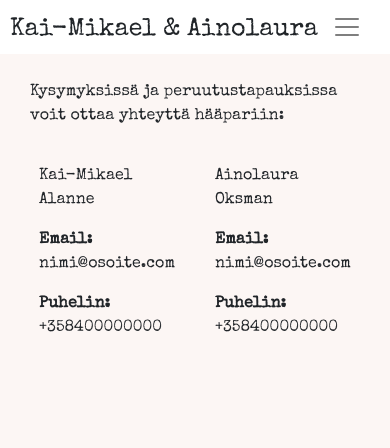
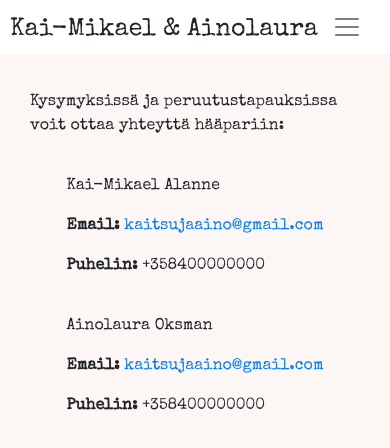
Before and after one commit to kmalanne/wedding-page, a React (Create React App) app: page /contact in a window 390 px wide. Shown: the top 448 px of the page. Built offline with nearby package versions, Linux system fonts and the light colour scheme.

Commit message:
Email address obfuscation

```diff
--- a/src/containers/Contact/index.css
+++ b/src/containers/Contact/index.css
@@ -15,8 +15,18 @@
   margin: 20px 20px 0px 20px;
 }
 
+.contact-email-row {
+  display: flex;
+}
+
 @media (max-width: 768px) {
   .contact {
-    margin: 80px 30px 0px 30px;
+    margin: 90px 30px 0px 30px;
   }
 }
+
+@media (max-width: 600px) {
+  .contact-information {
+    flex-direction: column;
+  }
+}
--- a/src/containers/Contact/index.tsx
+++ b/src/containers/Contact/index.tsx
@@ -7,18 +7,28 @@ export const Contact = () => (
     <div className="contact-information">
       <div className="contact-single">
         <p>Kai-Mikael Alanne</p>
-        <p>
-          <strong>Email:</strong> nimi@osoite.com
-        </p>
+        <div className="contact-email-row">
+          <p>
+            <strong>Email:</strong>&nbsp;
+          </p>
+          <a href="mailto:&#107;&#097;&#105;&#116;&#115;&#117;&#106;&#097;&#097;&#105;&#110;&#111;&#064;&#103;&#109;&#097;&#105;&#108;&#046;&#099;&#111;&#109;">
+            &#107;&#097;&#105;&#116;&#115;&#117;&#106;&#097;&#097;&#105;&#110;&#111;&#064;&#103;&#109;&#097;&#105;&#108;&#046;&#099;&#111;&#109;
+          </a>
+        </div>
         <p>
           <strong>Puhelin:</strong> +358400000000
         </p>
       </div>
       <div className="contact-single">
         <p>Ainolaura Oksman</p>
-        <p>
-          <strong>Email:</strong> nimi@osoite.com
-        </p>
+        <div className="contact-email-row">
+          <p>
+            <strong>Email:</strong>&nbsp;
+          </p>
+          <a href="mailto:&#107;&#097;&#105;&#116;&#115;&#117;&#106;&#097;&#097;&#105;&#110;&#111;&#064;&#103;&#109;&#097;&#105;&#108;&#046;&#099;&#111;&#109;">
+            &#107;&#097;&#105;&#116;&#115;&#117;&#106;&#097;&#097;&#105;&#110;&#111;&#064;&#103;&#109;&#097;&#105;&#108;&#046;&#099;&#111;&#109;
+          </a>
+        </div>
         <p>
           <strong>Puhelin:</strong> +358400000000
         </p>
--- a/src/containers/RSVP/index.css
+++ b/src/containers/RSVP/index.css
@@ -1,3 +1,14 @@
 .rsvp {
   margin-top: 60px;
 }
+
+.rsvp h2 {
+  margin-left: 40px;
+  margin-bottom: 20px;
+}
+
+@media (max-width: 768px) {
+  .rsvp {
+    margin-top: 90px;
+  }
+}
--- a/src/containers/RSVP/index.tsx
+++ b/src/containers/RSVP/index.tsx
@@ -4,6 +4,7 @@ import './index.css';
 
 export const RSVP = () => (
   <div className="rsvp">
+    <h2>Ilmoittaudu tästä!</h2>
     <SignUpForm />
   </div>
 );
```
